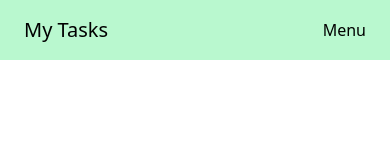
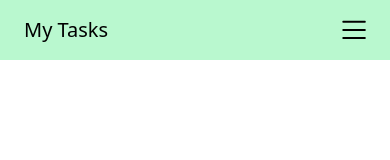
Before and after one commit to daviasaf/my-tasks, a Vue app: page / in a window 390 px wide. Shown: the top 160 px of the page. Built offline with nearby package versions, Linux system fonts and the light colour scheme.

Commit message:
Adicionando favicon e atualizando icon menu

```diff
--- a/index.html
+++ b/index.html
@@ -3,6 +3,7 @@
   <head>
     <meta charset="UTF-8" />
     <meta name="viewport" content="width=device-width, initial-scale=1.0" />
+    <link rel="shortcut icon" href="./public/favicon.svg" type="image/x-icon">
     <title>My Tasks</title>
   </head>
   <body>
--- a/src/components/Header.vue
+++ b/src/components/Header.vue
@@ -8,7 +8,7 @@ let showMenu = ref(false);
     class="bg-green-200 flex justify-between items-center px-6 py-4 overflow-x-hidden"
   >
     <h1 class="text-xl">My Tasks</h1>
-    <p @click="showMenu = !showMenu" class="sm:hidden cursor-pointer">Menu</p>
+    <p @click="showMenu = !showMenu" class="sm:hidden cursor-pointer"><img src="../../public/menu.svg" class="w-6 h-6" alt="Menu"></p>
     <ul class="hidden sm:flex text-sm w-50 justify-between">
       <li><a href="#">Link 1</a></li>
       <li><a href="#">Link 2</a></li>
```
Also changed, not shown: public/favicon.svg (added), public/menu.svg (added).
